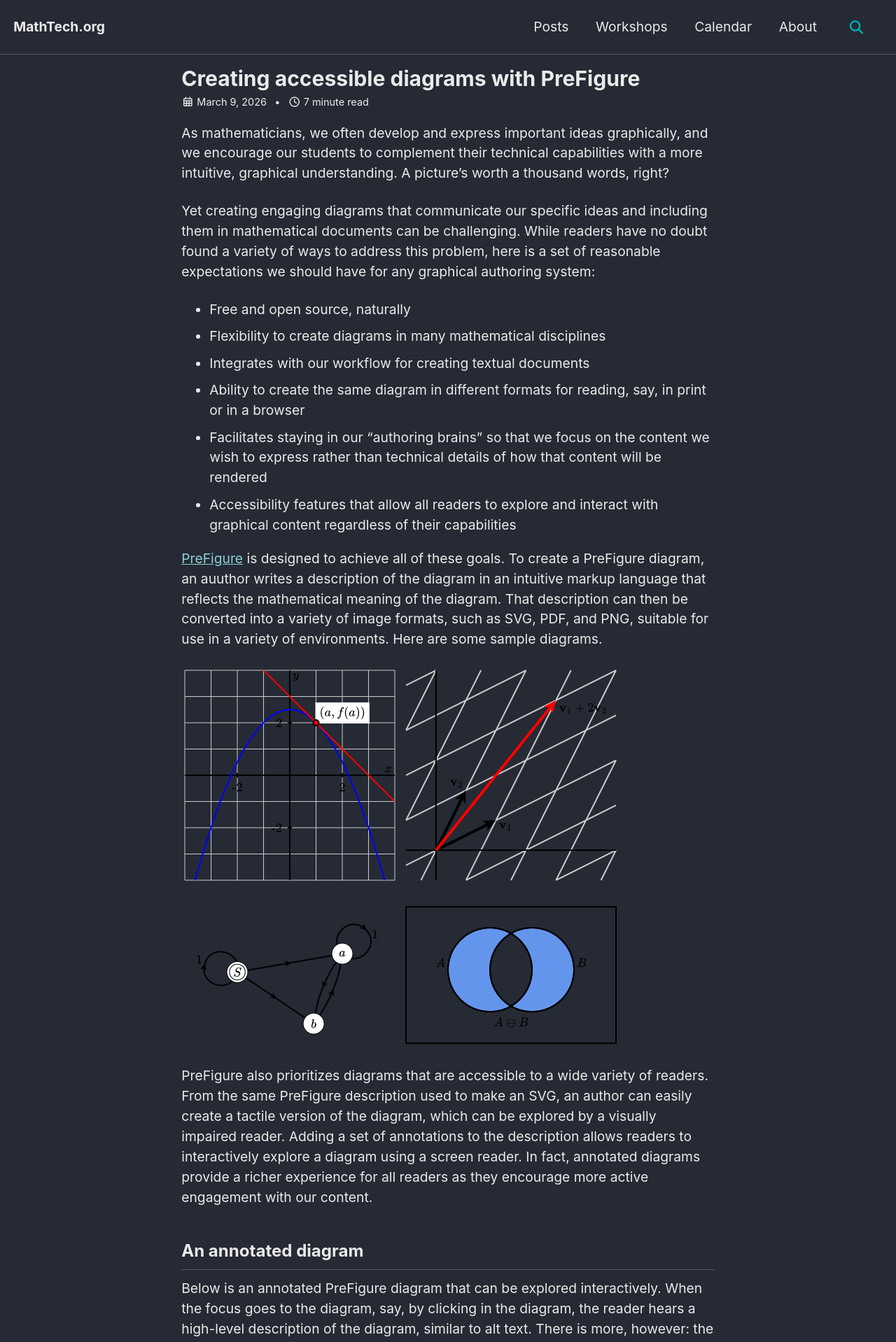
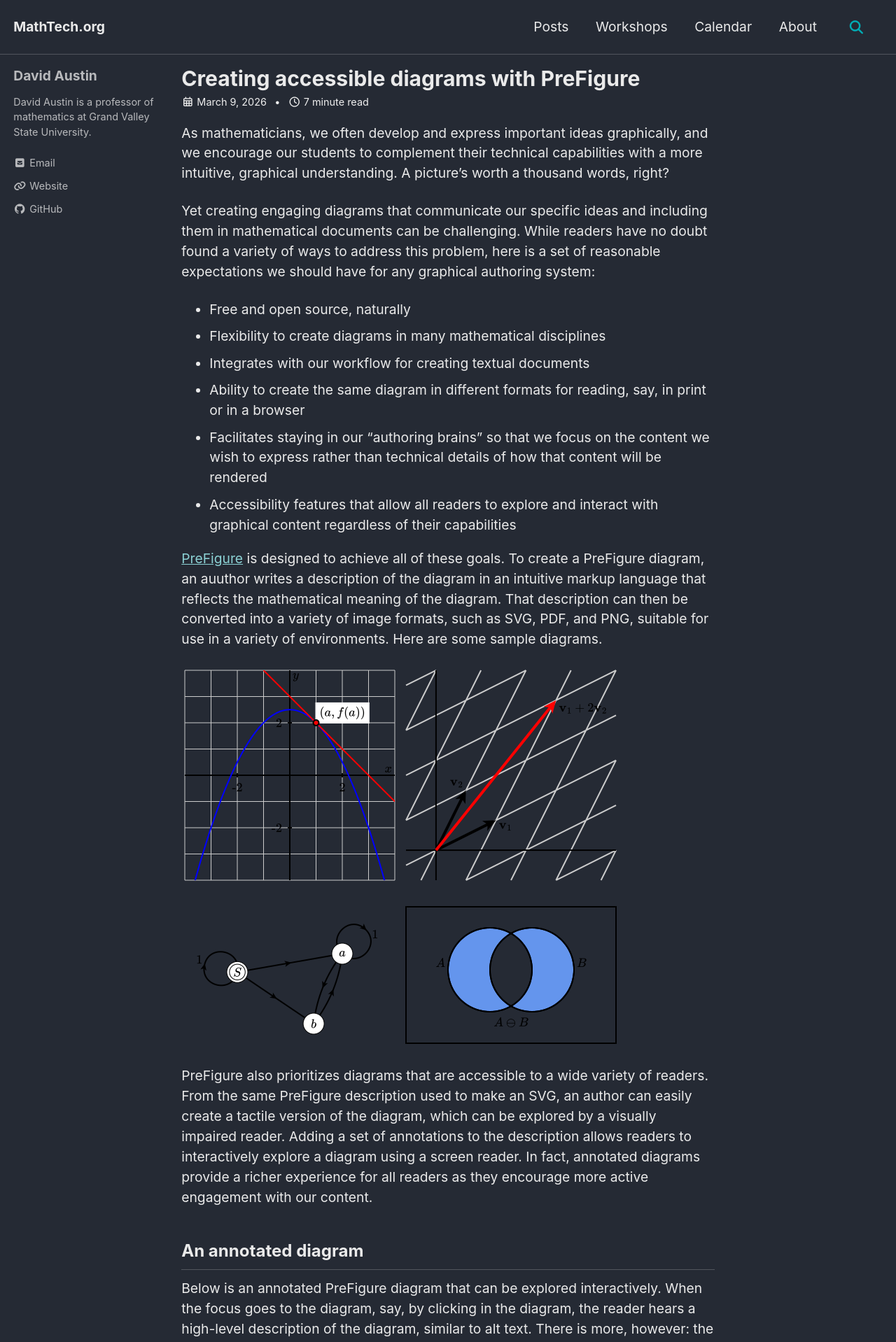
Before and after one commit to mathtechorg/mathtechorg.github.io, a Jekyll site: the page built from _posts/2026-03-09-prefigure.md, in a window 1280 px wide. Shown: the top 1918 px of the page at 70% size. Built offline with Jekyll 4.4.1, drawn with Linux system fonts in a browser that asks for light colours; cached includes are drawn as plain includes; comment, search, counter and statistics services are not loaded.

Commit message:
added bio data

```diff
--- a/_data/authors.yml
+++ b/_data/authors.yml
@@ -142,3 +142,20 @@
     # - label: "GitHub"
     #   icon: "fab fa-fw fa-github"
     #   url: "https://github.com/jkostiuk"
+
+David Austin:
+  name        : "David Austin"
+  bio         : "David Austin is a professor of mathematics at Grand Valley State University."
+  links:
+    - label: "Email"
+      icon: "fas fa-fw fa-envelope-square"
+      url: "mailto:austind@gvsu.edu"
+    - label: "Website"
+      icon: "fas fa-fw fa-link"
+      url: "https://davidaustinm.github.io/"
+    #- label: "Bluesky"
+    #  icon: "fab fa-brands fa-bluesky"
+    #  url: "https://bsky.app/profile/mathprofpeter.bsky.social"
+    - label: "GitHub"
+      icon: "fab fa-fw fa-github"
+      url: "https://github.com/davidaustinm"
```
Also changed, not shown: assets/images/bio-austin.jpg (added).
